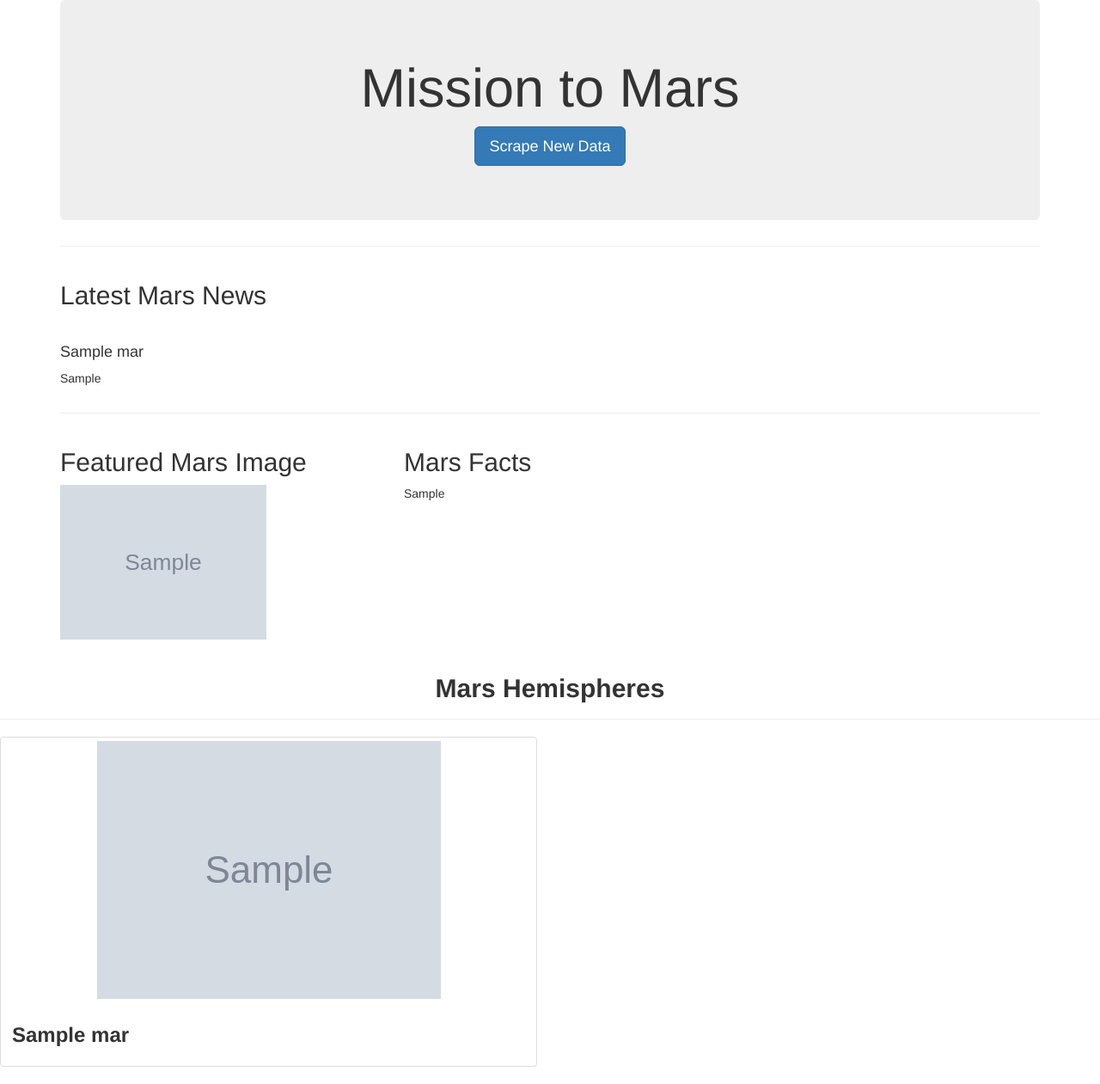
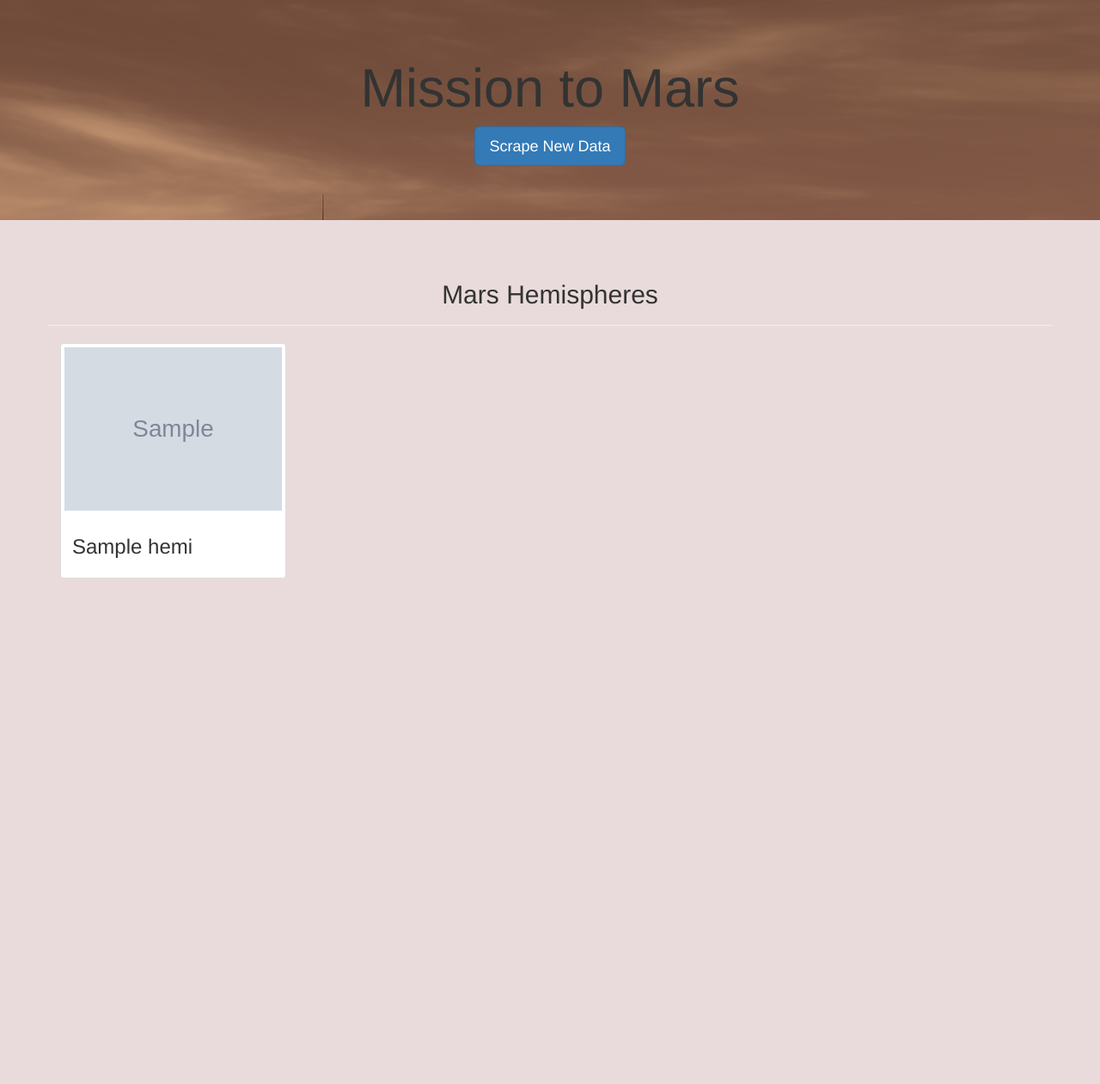
Before and after one commit to VedranaGATech/web-scraping-challenge, a Flask app: template Missions_to_Mars/templates/index_test.html in a window 1280 px wide. Shown: the whole page at 86% size. After the commit the page ends 672 px from the top, so only its background shows below. Run offline with Flask 2, Linux system fonts and the light colour scheme; the template is opened without the code that fills it: most values are stand-ins (such as "Sample title", 1, 10 or a date in 2020); grey boxes marked "Sample" are stand-in pictures; some libraries are stand-ins or nearby versions.

Commit message:
image upload

```diff
--- a/Missions_to_Mars/mars_scrape.py
+++ b/Missions_to_Mars/mars_scrape.py
@@ -16,7 +16,7 @@ def scrape_all():
         "newsParagraph" : news_paragraph,
         "featuredImage" : scrape_featured_image(browser),
         "facts" : scrape_facts_page(browser),
-        "hemisphares" : scrape_hemisphares(browser),
+        "hemispheres" : scrape_hemispheres(browser),
         "lastUpdated" : dt.datetime.now()
     }
 
@@ -89,7 +89,7 @@ def scrape_facts_page(browser):
 
 
 # scrape through the hempshare
-def scrape_hemisphares(browser):
+def scrape_hemispheres(browser):
     url = 'https://marshemispheres.com/'
     browser.visit(url)
 
--- a/Missions_to_Mars/templates/index_test.html
+++ b/Missions_to_Mars/templates/index_test.html
@@ -1,4 +1,5 @@
-
+<!DOCTYPE html>
+<html lang="en">
     <!DOCTYPE html>
     <html lang="en">
 
@@ -8,65 +9,37 @@
             <meta http-equiv="X-UA-Compatible" content="ie=edge">
             <title>Mission to Mars</title>
             <link rel="stylesheet" href="https://maxcdn.bootstrapcdn.com/bootstrap/3.3.7/css/bootstrap.min.css">
-    <style>
-        .flex {
-            display: flex;
-        }
-
-        .flex-col {
-            display: flex;
-            flex-direction: column;
-        }
-    </style>
         </head>
 
-<body>
-    <div class="container">
-
-        <div class="jumbotron text-center">
+        <body style="background-color: rgb(233, 219, 219);">
+            <div clas="container">
+                <div class="jumbotron text-center"  style="background-image: url(../images/mission_to_mars.png)" alt="mars_image">
                     <h1>Mission to Mars</h1>
                     <p><a class="btn btn-primary btn-lg" href="/scrape" role="button">Scrape New Data</a></p>
                 </div>
-        <hr>
-        <!-- Mars Information -->
-        <div class="row">
-            <div class="col-md-12">
-                <h2>Latest Mars News</h2>
             </div>
+    <body class="text-black" style="background-color: grey;">
+        <div class="container">
+
+            <!-- Mars Hemispheres -->
+            <div class="row" id="mars-hemispheres">
+            	<div class = "page-header">
+                    <h2 class = "text-center">Mars Hemispheres</h2>
                 </div>
-        </br>
-        <div class="row">
-            <div class="col-md-12">
-                <h4>{{mars_data.news_title}}</h4>
-                <p>{{mars_data.news_p}}</p>
-            </div>
-        </div>
-        <hr>
-        <div class='flex'>
-            <div class="flex-col">
-                <h2 class="heading">Featured Mars Image</h2>
-                <img src="{{ mars_data.featured_image_url}}" alt=" Featured Mars Image" style="max-width: 60%;">
-            </div>
-            <div class="flex-col">
-                <h2 class="heading">Mars Facts</h2>
-                <p>{{mars_data.html_table | safe}}</p>
-            </div>
-        </div>
-    </div>
-    <div class="row">
-        <div class="page-header">
-            <h2 class="text-center"><b>Mars Hemispheres</b></h2>
-        </div>
-        {% for mars in mars_data.mars_dictionary %}
-        <div class="col-md-6">
+
+                {% for hemisphere in mars.hemispheres %}
+                <div class="col-md-3">
                 	<div class="thumbnail">
-                <img src="{{mars.img_url}}" style = "max-width: 50;">
+                            <img src="{{hemisphere.img_url | default('static/images/error.png', true)}}" alt="...">
                             <div class="caption">
-                    <h3><b>{{mars.title}}</b></h3>
+                                <h3> {{hemisphere.title}}</h3>
                             </div>
                         </div>
                 </div>
                {% endfor %}
+            </div>
+
+        </div>
+
     </body>
-
 </html>
```
Also changed, not shown: Missions_to_Mars/templates/index.html (+47 -39 lines), Missions_to_Mars/images/mission_to_mars.png (added). Lines whose indentation alone changed are shown as unchanged.
